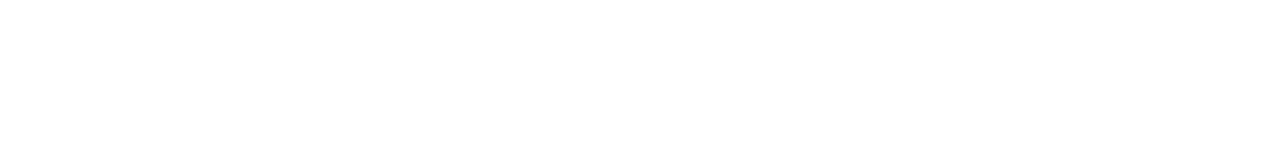
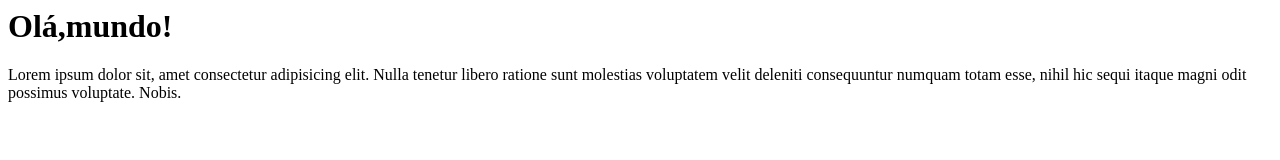
Before and after one commit to ThulioBandeira/testando, a plain HTML site: page index.html in a window 1280 px wide. Drawn offline with Linux system fonts and the light colour scheme.

Commit message:
adc algo

```diff
--- a/index.html
+++ b/index.html
@@ -3,6 +3,8 @@
 
   </head>
   <body>
+    <h1>Olá,mundo!</h1>
+    <p>Lorem ipsum dolor sit, amet consectetur adipisicing elit. Nulla tenetur libero ratione sunt molestias voluptatem velit deleniti consequuntur numquam totam esse, nihil hic sequi itaque magni odit possimus voluptate. Nobis.</p>
 
   </body>
 </html>
```
